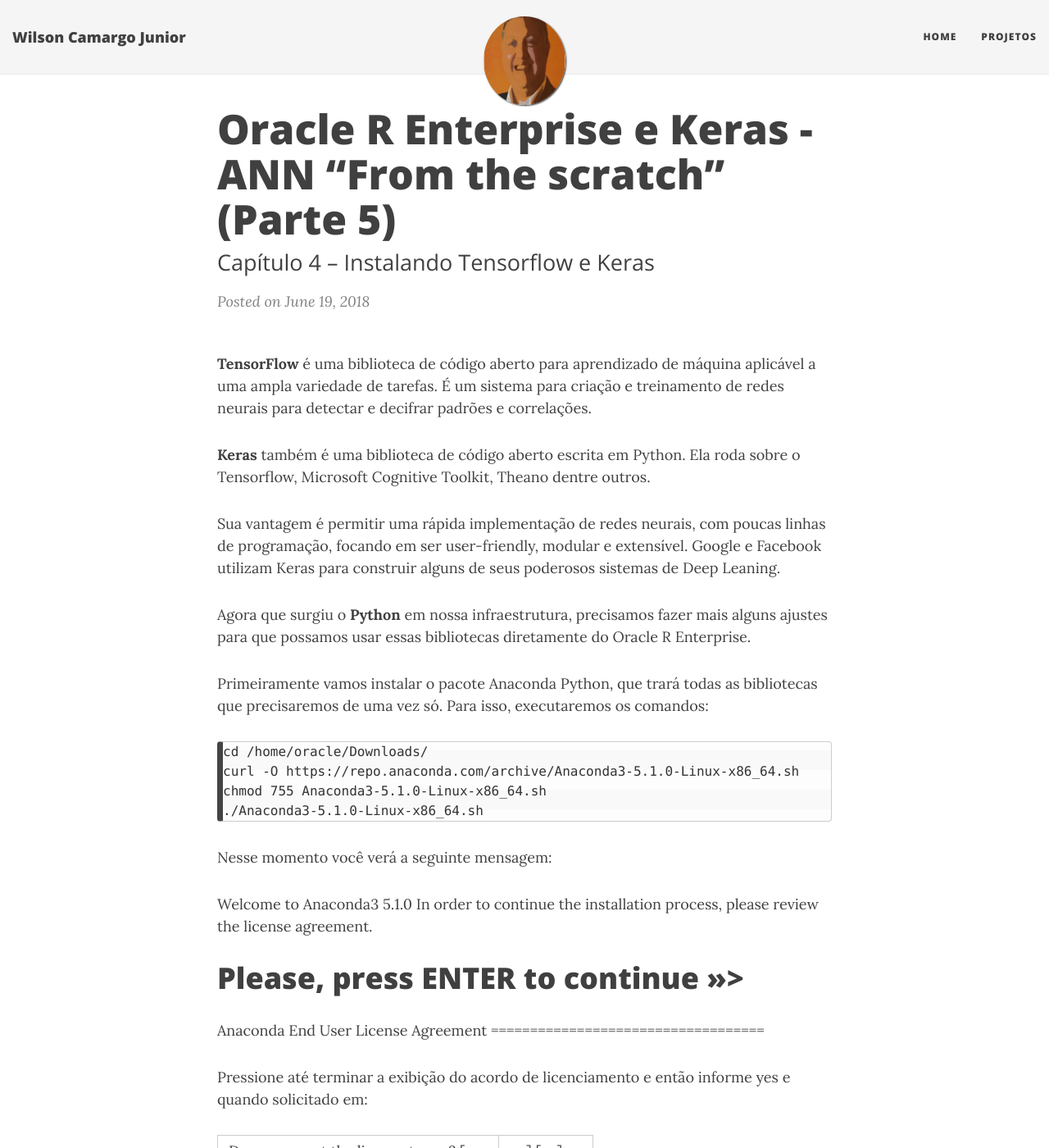
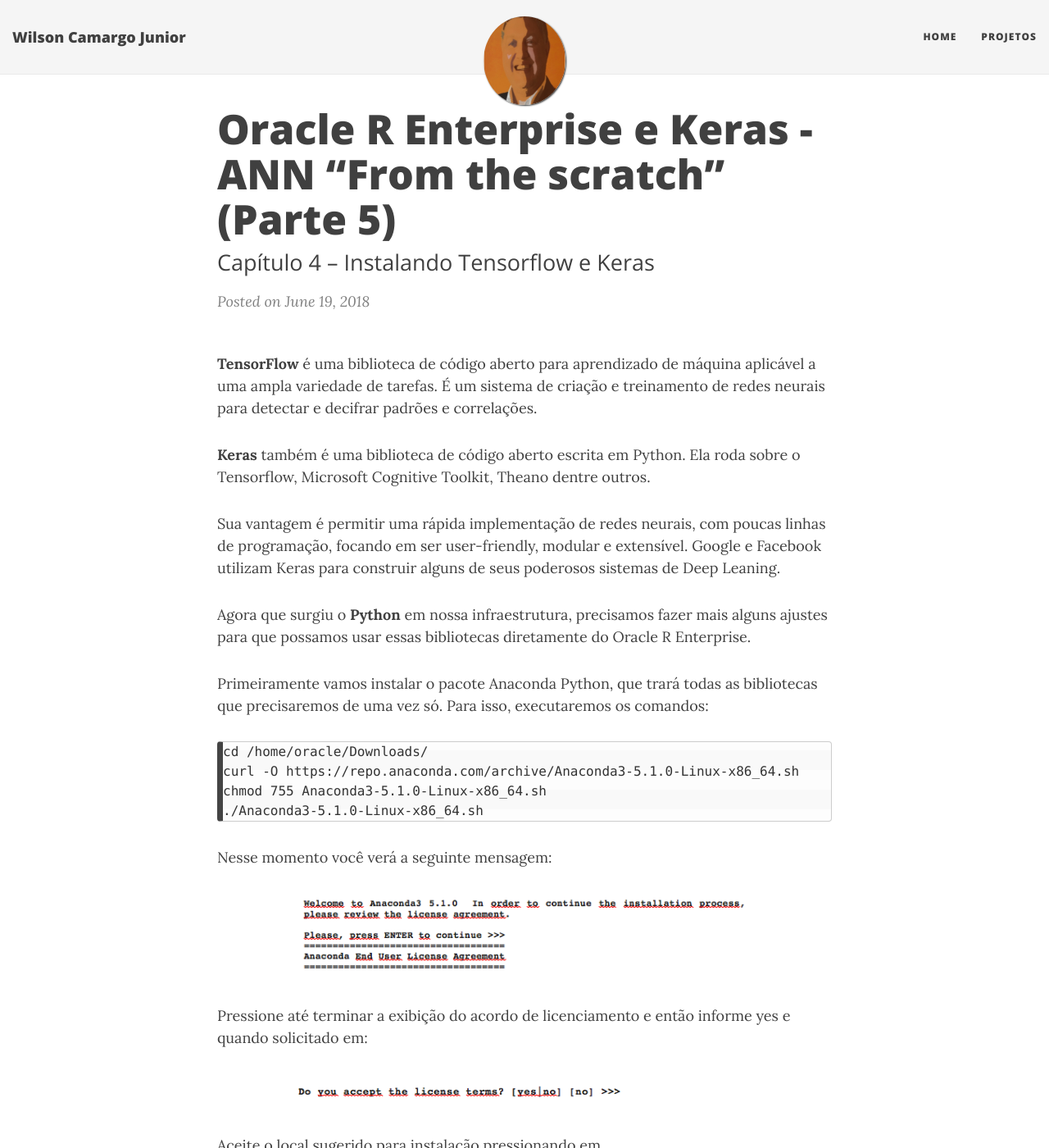
Before and after one commit to wilson-camargo-jr/teste, a Jekyll site: the page built from _posts/2018-06-19-ANN-ORE-P5.md, in a window 1280 px wide and 1400 px high. Shown: the whole window at 82% size. Built offline with Jekyll 4.4.1, drawn with Linux system fonts in a browser that asks for light colours; nearby versions of some CDN libraries; some of the changed text lies outside the part shown.

Commit message:
Update 2018-06-19-ANN-ORE-P5.md

````diff
--- a/_posts/2018-06-19-ANN-ORE-P5.md
+++ b/_posts/2018-06-19-ANN-ORE-P5.md
@@ -4,7 +4,7 @@
 subtitle: Capítulo 4 – Instalando Tensorflow e Keras
 ---
 
-**TensorFlow** é uma biblioteca de código aberto para aprendizado de máquina aplicável a uma ampla variedade de tarefas. É um sistema para criação e treinamento de redes neurais para detectar e decifrar padrões e correlações.
+**TensorFlow** é uma biblioteca de código aberto para aprendizado de máquina aplicável a uma ampla variedade de tarefas. É um sistema de criação e treinamento de redes neurais para detectar e decifrar padrões e correlações.
 
 **Keras** também é uma biblioteca de código aberto escrita em Python. Ela roda sobre o Tensorflow, Microsoft Cognitive Toolkit, Theano dentre outros.
 
@@ -22,36 +22,22 @@
 ```
 Nesse momento você verá a seguinte mensagem:
 
-Welcome to Anaconda3 5.1.0  In order to continue the installation process, please review the license agreement.
-
-Please, press ENTER to continue >>>
-===================================
-Anaconda End User License Agreement
-===================================
+![](https://wilson-camargo-jr.github.io/img/anaconda1.jpg)
 
 Pressione <Enter> até terminar a exibição do acordo de licenciamento e então informe yes e <Enter> quando solicitado em:
 
-Do you accept the license terms? [yes|no] [no] >>>
+![](https://wilson-camargo-jr.github.io/img/anaconda2.jpg)
 
 Aceite o local sugerido para instalação pressionando <Enter> em
 
-Anaconda3 will now be installed into this location: /home/oracle/anaconda3
-
-- Press ENTER to confirm the location
-- Press CTRL-C to abort the installation
-- Or specify a different location below
-
-[/home/oracle/anaconda3] >>>
-
+![](https://wilson-camargo-jr.github.io/img/anaconda3.jpg)
 Você receberá a mensagem:
 
 installation finished.
 
 Após aceite a inclusão do path no arquivo de configuração .bashrc
 
-Do you wish the installer to prepend the Anaconda2 install location to PATH in your /home/oracle/.bashrc ?
-[yes|no] [no] >>> yes
-
+![](https://wilson-camargo-jr.github.io/img/anaconda4.jpg)
 Pronto. Pacotes instalados.
 
 Vamos rapidamente fazer alguma atualizações que serão necessárias posteriormente:
````
Also changed, not shown: other parts of _posts/2018-06-19-ANN-ORE-P5.md (+1 -1 lines).
